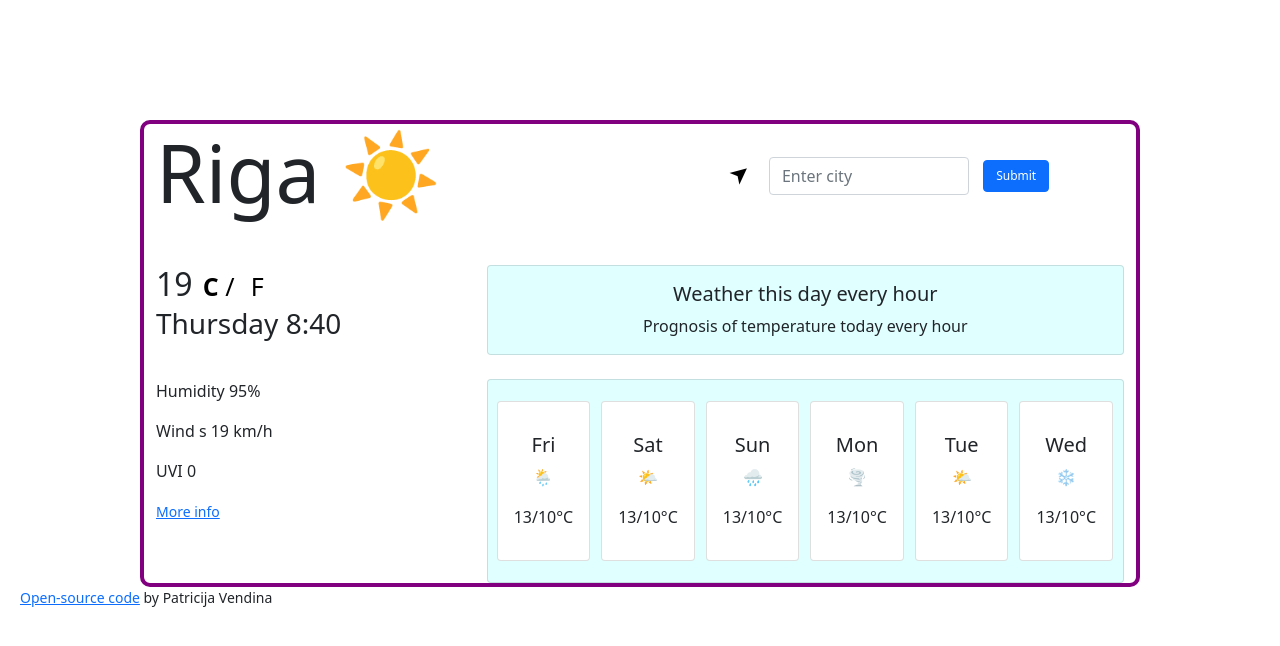
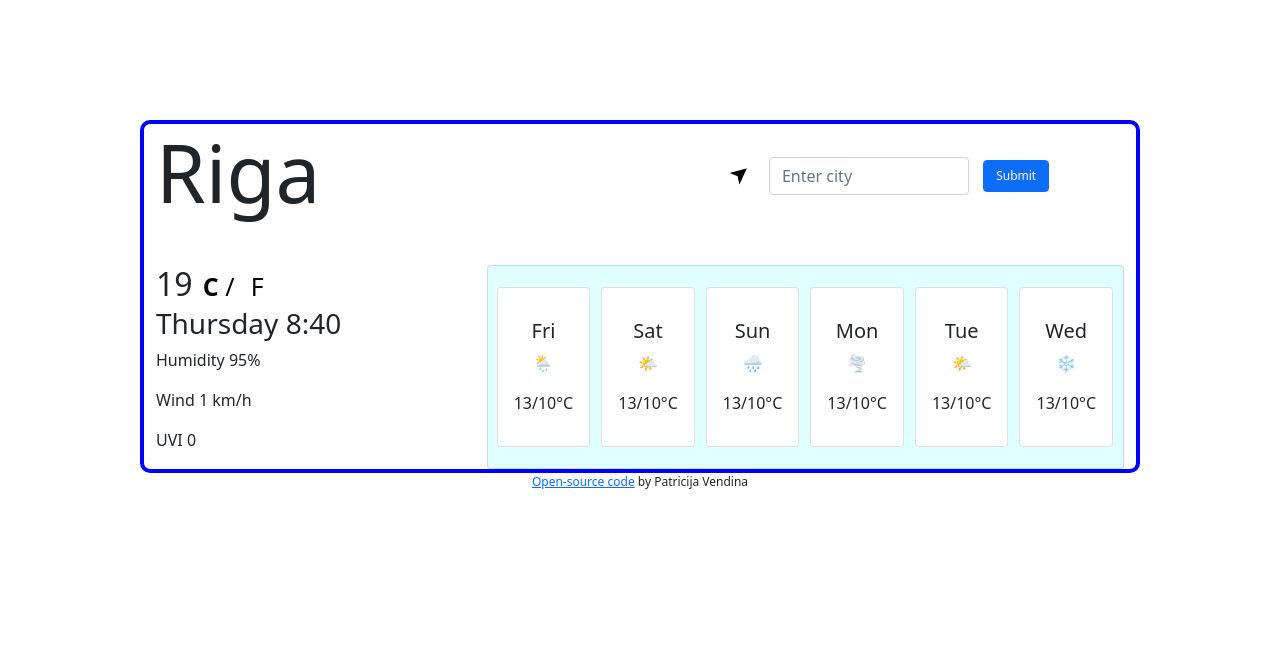
Before and after one commit to patameen/weather-app, a plain HTML site: page index.html in a window 1280 px wide. Drawn offline with nearby package versions, Linux system fonts and the light colour scheme.

Commit message:
layout update

```diff
--- a/index.html
+++ b/index.html
@@ -18,7 +18,7 @@
     <div class="container">
       <div class="row">
         <div class="col">
-          <h1>Riga ☀️</h1>
+          <h1>Riga <span id="weather-icon"></span></h1>
           <p id="weather-description"></p>
         </div>
         <div class="col-5 searchEn">
@@ -45,23 +45,10 @@
           <button id="celsiusButton"><strong>C</strong> /</button>
           <button id="fahrenheitButton">F</button>
           <h3>Time 14:23</h3>
-        </div>
-        <div class="col-sm-8">
-          <div class="card text-center">
-            <div class="card-body">
-              <h5 class="card-title">Weather this day every hour</h5>
-              <p class="card-text">Prognosis of temperature today every hour</p>
-            </div>
-          </div>
-        </div>
-      </div>
-      <br />
-      <div class="row">
-        <div class="col-sm-4">
-          <p class="humid">Humidity 95%</p>
-          <p class="wind">Wind s 19 km/h</p>
-          <p class="uvi">UVI 0</p>
-          <a href="" title="More info"><small>More info</small></a>
+          <p class="humid">Humidity <span>95</span>%</p>
+          <p class="wind">Wind <span>1</span> km/h</p>
+          <p class="uvi">UVI <span>0</span></p>
+
         </div>
         <div class="col-sm-8">
           <div class="card">
@@ -143,6 +130,8 @@
             </div>
           </div>
         </div>
+          </div>
+        </div>
       </div>
     </div>
     <footer><a href="https://github.com/patameen/weather-app" target=_blank>Open-source code</a> by Patricija Vendina</footer>
--- a/src/weatherApp.css
+++ b/src/weatherApp.css
@@ -15,7 +15,8 @@ button {
   font-size: 25px;
 }
 footer {
-  font-size: 14px;
+  font-size: 12px;
+  text-align: center;
 }
 #location-now {
   font-size: 24px;
@@ -53,7 +54,7 @@ footer {
 }
 .container {
   width: 1000px;
-  border: 4px solid purple;
+  border: 4px solid blue;
   border-radius: 10px;
 }
 .mb-3 {
```
